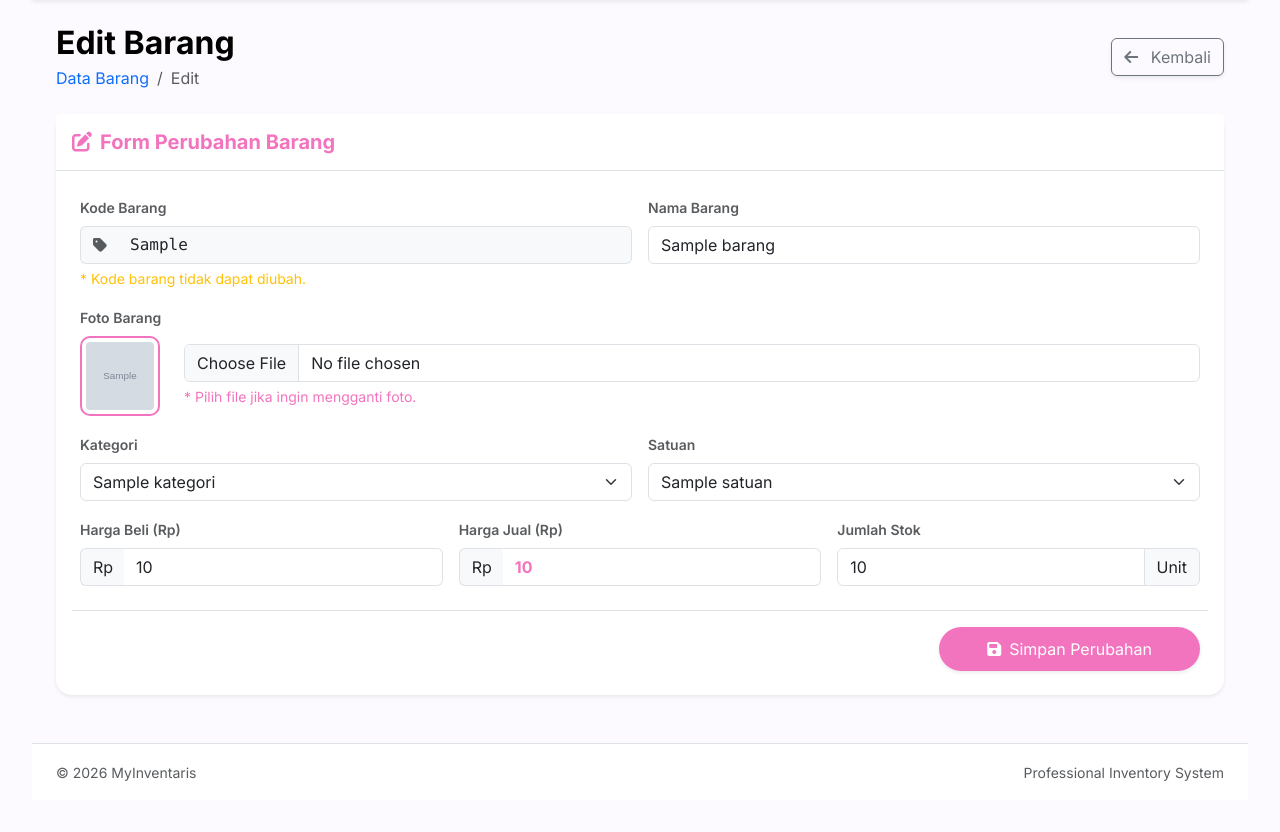
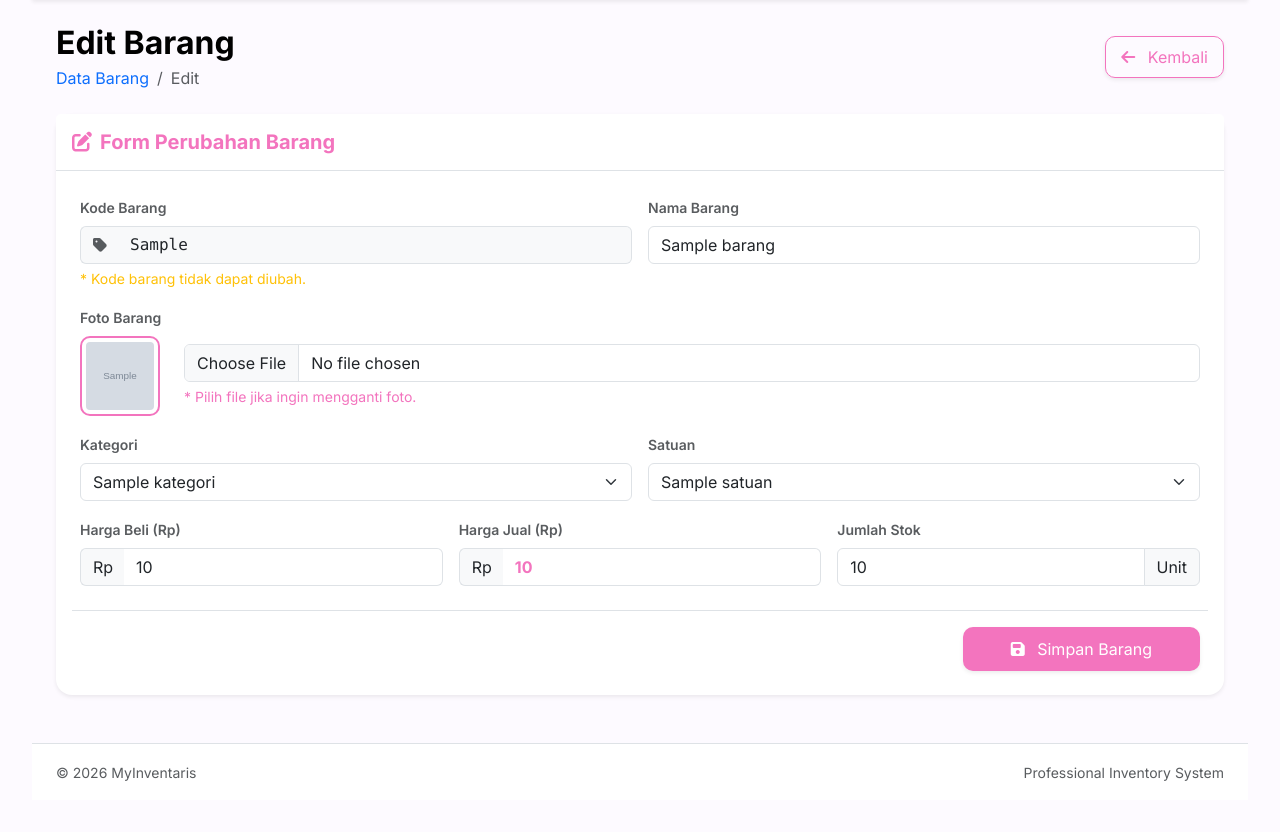
Before and after one commit to aishafayza42/proweblanjut-crud-a12202407285, a PHP site: the page made by pages/barang/edit.php in a window 1280 px wide. Shown: the part 91-923 px from the top of the page. Run offline with PHP 8.4, Linux system fonts and the light colour scheme; tables that the repository leaves empty or names only in its code hold one stand-in row (values such as "Sample post"); grey boxes marked "Sample" are stand-in pictures.

```diff
--- a/pages/barang/edit.php
+++ b/pages/barang/edit.php
@@ -28,7 +28,7 @@ $satuan = $pdo->query("SELECT * FROM satuan ORDER BY nama_satuan")->fetchAll();
             </ol>
         </nav>
     </div>
-    <a href="index.php" class="btn btn-outline-secondary shadow-sm">
+    <a href="index.php" class="btn btn-outline-pink shadow-sm">
         <i class="fas fa-arrow-left me-2"></i> Kembali
     </a>
 </div>
@@ -125,8 +125,8 @@ $satuan = $pdo->query("SELECT * FROM satuan ORDER BY nama_satuan")->fetchAll();
 
                 <div class="col-12 mt-4 pt-3 border-top">
                     <div class="d-flex justify-content-end gap-2">
-                        <button type="submit" name="update" class="btn btn-primary px-5 shadow-sm rounded-pill">
-                            <i class="fas fa-save me-2"></i>Simpan Perubahan
+                        <button type="submit" name="simpan" class="btn btn-primary px-5 shadow-sm">
+                            <i class="fas fa-save me-2"></i> Simpan Barang
                         </button>
                     </div>
                 </div>
--- a/pages/barang/tambah.php
+++ b/pages/barang/tambah.php
@@ -27,8 +27,8 @@ include '../../includes/header.php';
         </nav>
     </div>
     <a href="index.php" class="btn btn-outline-pink shadow-sm">
-            <i class="fas fa-arrow-left me-2"></i> Kembali
-        </a>
+        <i class="fas fa-arrow-left me-2"></i> Kembali
+    </a>
 </div>
 
     <div class="card card-custom border-0 shadow-sm">
```
